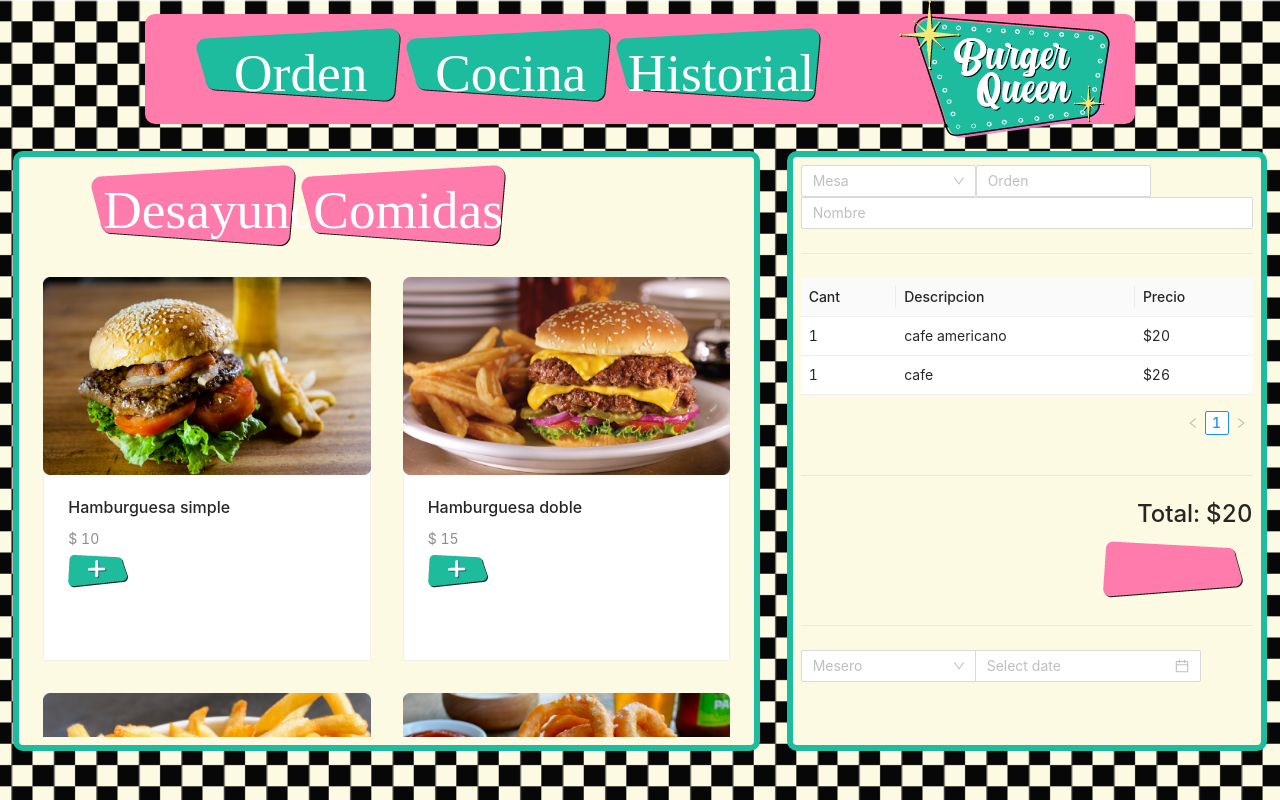
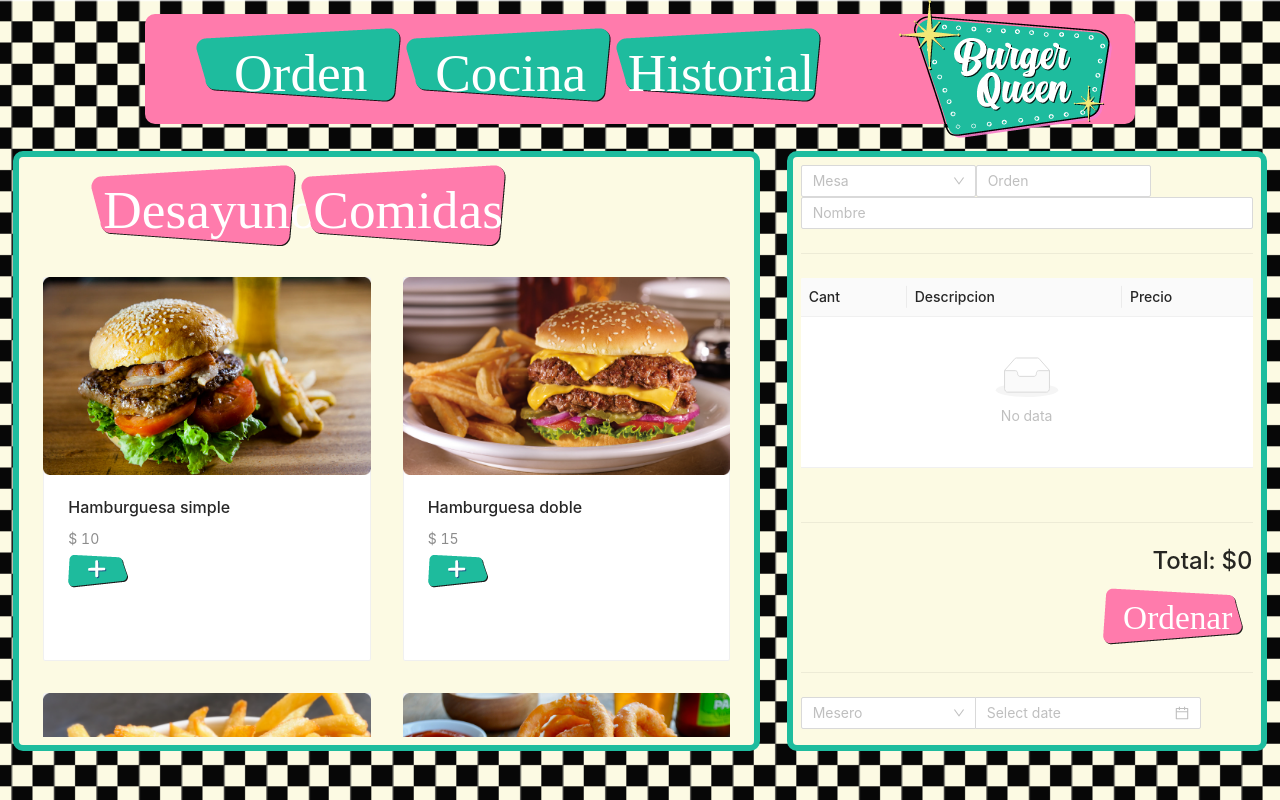
Before and after one commit to reloadercf/mariana-mariel, a React (Create React App) app: page /orden in a window 1280 px wide. Built offline with nearby package versions, Linux system fonts and the light colour scheme.

Commit message:
Selected items are displayed in the order. Shows the total price of the added items

```diff
--- a/src/Assets/menu.json
+++ b/src/Assets/menu.json
@@ -1,22 +1,26 @@
 {
     "desayuno": [
         {
+            "id": 1,
             "item": "Café americano",
             "precio": 5,
             "imagen": "./Products/cafe.png"
         },
         {
+            "id": 2,
             "item": "Café con leche",
             "precio": 7,
             "imagen": "./Products/cafeLeche.png"
         },
         {
+            "id": 3,
             "item": "Sandwich de jamón y queso",
             "precio": 10,
             "imagen": "./Products/sandwich.png"
 
         },
         {
+            "id": 4,
             "item": "Jugo de frutas natural",
             "precio": 7,
             "imagen": "./Products/jugo.png"
@@ -24,6 +28,7 @@
     ],
     "comida": [
         {
+            "id": 5,
             "item": "Hamburguesa simple",
             "precio": 10,
             "opciones": ["res", "pollo", "vegetariana"],
@@ -31,6 +36,7 @@
             "imagen": "../Products/burger.png"
         },
         {
+            "id": 6,
             "item": "Hamburguesa doble",
             "precio": 15,
             "opciones": ["res", "pollo", "vegetariana"],
@@ -38,31 +44,37 @@
             "imagen": "../Products/doble.png"
         },
         {
+            "id": 7,
             "item": "Papas fritas",
             "precio": 5,
             "imagen":"../Products/papas.png"
         },
         {
+            "id": 8,
             "item": "Aros de cebolla",
             "precio": 5,
             "imagen": "../Products/cebolla.png"
         },
         {
+            "id": 9,
             "item": "Agua 500ml",
             "precio": 5,
             "imagen":"../Products/jugo.png"
         },
         {
+            "id": 10,
             "item": "Agua 750ml",
             "precio": 7,
             "imagen":"../Products/jugo.png"
         },
         {
+            "id": 11,
             "item": "Bebida/gaseosa 500ml",
             "precio": 7,
             "imagen":"../Products/refresco.png"
         },
         {
+            "id": 12,
             "item": "Bebida/gaseosa 750ml",
             "precio": 10,
             "imagen":"../Products/refresco.png"
--- a/src/Components/Menu/CardMenu.js
+++ b/src/Components/Menu/CardMenu.js
@@ -1,16 +1,15 @@
 import React from 'react';
 import { Card, Col } from 'antd';
 import ModalMenu from './ModalMenu';
-import menu from '../../Assets/menu.json'
 
-const CardMenu = ({item}) => {
+const CardMenu = ({item, addItem, setAddItem}) => {
     const { Meta } = Card;
 
     return (
         <Col span={12}>
             <Card className='card' cover={<img alt="example" src={item.imagen}/>}>
                 <Meta title={item.item} description={'$ ' + item.precio} />
-                <ModalMenu optionSelected={item}/>
+                <ModalMenu optionSelected={item} addItem={addItem} setAddItem={setAddItem} />
             </Card>
         </Col>
      );
--- a/src/Components/Menu/IndexMenu.js
+++ b/src/Components/Menu/IndexMenu.js
@@ -4,10 +4,9 @@ import Button from '../Button/Button';
 import './IndexMenu.scss'
 import NavMenu from './NavMenu'
 
-const IndexMenu = () => {
+const IndexMenu = ({addItem, setAddItem}) => {
 
     const [tab, setTab] = useState('comida')
-    console.log(tab)
     return (
 
         <Col className='order' size='large' span={14}>
@@ -16,7 +15,7 @@ const IndexMenu = () => {
                 <Button value ='Comidas' pink onClick={() => { setTab('comida')}}/>
             </div>
             <Row className="menu">
-                <NavMenu tab={tab} />
+                <NavMenu tab={tab} addItem={addItem} setAddItem={setAddItem} />
             </Row>
 
         </Col>
--- a/src/Components/Menu/IndexMenu.scss
+++ b/src/Components/Menu/IndexMenu.scss
@@ -1,3 +1,7 @@
+@font-face{
+    font-family: Victoria Melody;
+    src: url('../../fonts/Victoria\ Melody.otf')
+}
 $bqcream: #FCFAE3;
 $bqpink: #FF7BAC;
 $bqgreen: #1EBC9E;
--- a/src/Components/Menu/ModalMenu.js
+++ b/src/Components/Menu/ModalMenu.js
@@ -3,9 +3,7 @@ import { Modal, Select, Col, Row } from 'antd';
 import { PlusCircleTwoTone } from '@ant-design/icons'
 import Button from '../Button/Button'
 
-
-
-const ModalMenu = ({optionSelected}) => {
+const ModalMenu = ({optionSelected, addItem, setAddItem}) => {
 
     const { Option } = Select;
     function handleChange(value) {
@@ -21,18 +19,20 @@ const ModalMenu = ({optionSelected}) => {
       });
     };
 
-    let handleOk = e => {
-      setOrder({
-        ...order,
+    let addToOrder = e => {
+      setAddItem((previous) => [
+        ...previous,
+        {
+          ...addItem,
           descripcion: optionSelected.item,
           precio: optionSelected.precio
-      })
+        }
+      ])
       setState({
         visible: false,
       });
-      console.log(order)
+      console.log(addItem)
     };
-
 
     let handleCancel = e => {
         setState({
@@ -40,21 +40,16 @@ const ModalMenu = ({optionSelected}) => {
       });
     };
 
-    const [order, setOrder] = useState({
-      descripcion: optionSelected.item,
-      precio: optionSelected.precio
-    })
-
     return (
       <div className='modal1'>
       <Button mas icon={<PlusCircleTwoTone />} onClick={showModal} />
           <Modal
               className='modal'
               visible={state.visible}
-                onOk={handleOk}
+              onOk={addToOrder}
               onCancel={handleCancel}
               footer={[
-                  <Button id='btnAgregar' value='Agregar' enter key="submit" type="primary" onClick={handleOk}/>
+                <Button id='btnAgregar' value='Agregar' enter key="submit" type="primary" onClick={addToOrder}/>
               ]}
           >
             <Col>
--- a/src/Components/Menu/NavMenu.js
+++ b/src/Components/Menu/NavMenu.js
@@ -3,11 +3,11 @@ import CardMenu from './CardMenu';
 import menu  from '../../Assets/menu.json'
 
 
-const NavMenu = ({ tab }) => {
+const NavMenu = ({ tab, addItem, setAddItem }) => {
     console.log(tab)
     return menu[tab].map(item => {
         return (
-            <CardMenu key={item.id} item={item}/>
+            <CardMenu key={item.id} item={item} addItem={addItem} setAddItem={setAddItem} />
         )
     });
 }
--- a/src/Components/Order/ClosingOrder.js
+++ b/src/Components/Order/ClosingOrder.js
@@ -2,7 +2,8 @@ import React from 'react';
 import { Input, Select, DatePicker, Divider } from 'antd';
 import Button from '../Button/Button';
 
-const ClosingOrder = () => {
+const ClosingOrder = ({suma}) => {
+    console.log(suma())
     const { Option } = Select;
 
     function handleChange(value) {
@@ -12,8 +13,8 @@ const ClosingOrder = () => {
     return (
         <div>
             <div className='btnOrder'>
-                <h4>Total: $20</h4>
-                <Button enter />
+                <h4>Total: ${suma()}</h4>
+                <Button value ='Ordenar' enter />
             </div>
             <div>
                 <Divider />
--- a/src/Components/Order/Order.js
+++ b/src/Components/Order/Order.js
@@ -5,12 +5,20 @@ import OrderInformation from './OrderInformation'
 import OrderContent from './OrderContent'
 import ClosingOrder from './ClosingOrder'
 
-const Order = () => {
+const Order = ({addItem}) => {
+
+  const suma = () => {
+    let costs = addItem.map(item => item.precio);
+    let result = costs.reduce((acc, el) => acc + el, 0);
+    return result;
+  }
+  console.log(suma())
+
  return (
         <Col className='order' size='large' span={9} >
             <OrderInformation />
-            <OrderContent />
-            <ClosingOrder />
+            <OrderContent addItem={addItem} />
+            <ClosingOrder suma={suma} />
         </Col>
      );
 }
--- a/src/Components/Order/Order.scss
+++ b/src/Components/Order/Order.scss
@@ -1,3 +1,7 @@
+@font-face{
+    font-family: Victoria Melody;
+    src: url('../../fonts/Victoria\ Melody.otf')
+}
 $bqcream: #FCFAE3;
 $bqpink: #FF7BAC;
 $bqgreen: #1EBC9E;
@@ -25,3 +29,10 @@ $fontTitles: Victoria Melody;
     flex-direction: column;
     align-items: flex-end;
 }
+.contentTable {
+    height: 220px;
+    overflow: scroll;
+}
+.ant-pagination {
+    display: none;
+}
--- a/src/Components/Order/OrderContent.js
+++ b/src/Components/Order/OrderContent.js
@@ -1,40 +1,33 @@
 import React from 'react';
 import { Table, Divider } from 'antd';
 
-const OrderContent = () => {
+const OrderContent = ({addItem}) => {
+  // addItem.map(element => {
+  //   console.log(element.descripcion)
+  // });
+
   const columns = [
     {
       title: 'Cant',
       dataIndex: 'cant',
+      key: 'cant'
     },
     {
       title: 'Descripcion',
       dataIndex: 'descripcion',
+      key: 'descripcion'
     },
     {
       title: 'Precio',
       dataIndex: 'precio',
+      key: 'precio'
     },
-      ];
-      const data = [
-        {
-          key: '1',
-          cant: '1',
-          descripcion: 'cafe americano',
-          precio: '$20',
-        },
-        {
-          key: '1',
-          cant: '1',
-          descripcion: 'cafe',
-          precio: '$26',
-        }
   ];
 
     return (
         <div>
             <Divider />
-            <Table columns={columns} dataSource={data} size="small" />
+            <Table className="contentTable" columns={columns} dataSource={addItem} size="small" />
             <Divider />
         </div>
      );
--- a/src/Components/OrderSection/OrderSection.js
+++ b/src/Components/OrderSection/OrderSection.js
@@ -1,18 +1,20 @@
-import React from 'react';
+import React, {useState} from 'react';
 import { Row } from 'antd'
 import Order from '../Order/Order'
 import IndexMenu from '../Menu/IndexMenu'
 import Header from '../Header/Header'
 
 const OrderSection = () => {
+  const [addItem, setAddItem] = useState([])
+  console.log(addItem)
 
-    return (
-          <Row className= 'content' justify='space-around'>
-            <Header />
-            <IndexMenu />
-            <Order />
-          </Row>
-     );
+  return (
+    <Row className= 'content' justify='space-around'>
+      <Header />
+      <IndexMenu addItem={addItem} setAddItem={setAddItem} />
+      <Order addItem={addItem} />
+    </Row>
+  );
   }
 
 export default OrderSection;
```
Lines whose indentation alone changed are shown as unchanged.
